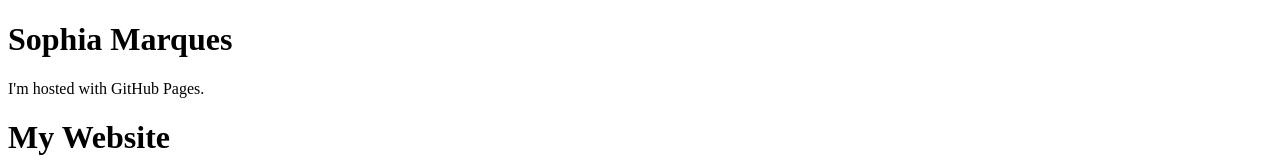
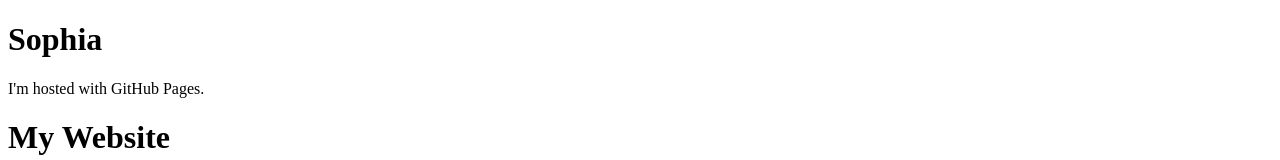
Before and after one commit to chalkwhitearrows/chalkwhitearrows.github.io, a plain HTML site: page index.html in a window 1280 px wide. Shown: the top 160 px of the page. Drawn offline with Linux system fonts and the light colour scheme.

Commit message:
Update index.html

```diff
--- a/index.html
+++ b/index.html
@@ -9,7 +9,7 @@ body {font-family: times new roman, serif;}
 </style>
 </head>
   <body>
-<h1>Sophia Marques</h1>
+<h1>Sophia</h1>
 <p>I'm hosted with GitHub Pages.</p>
      <div class="header">
   <h1>My Website</h1>
```
